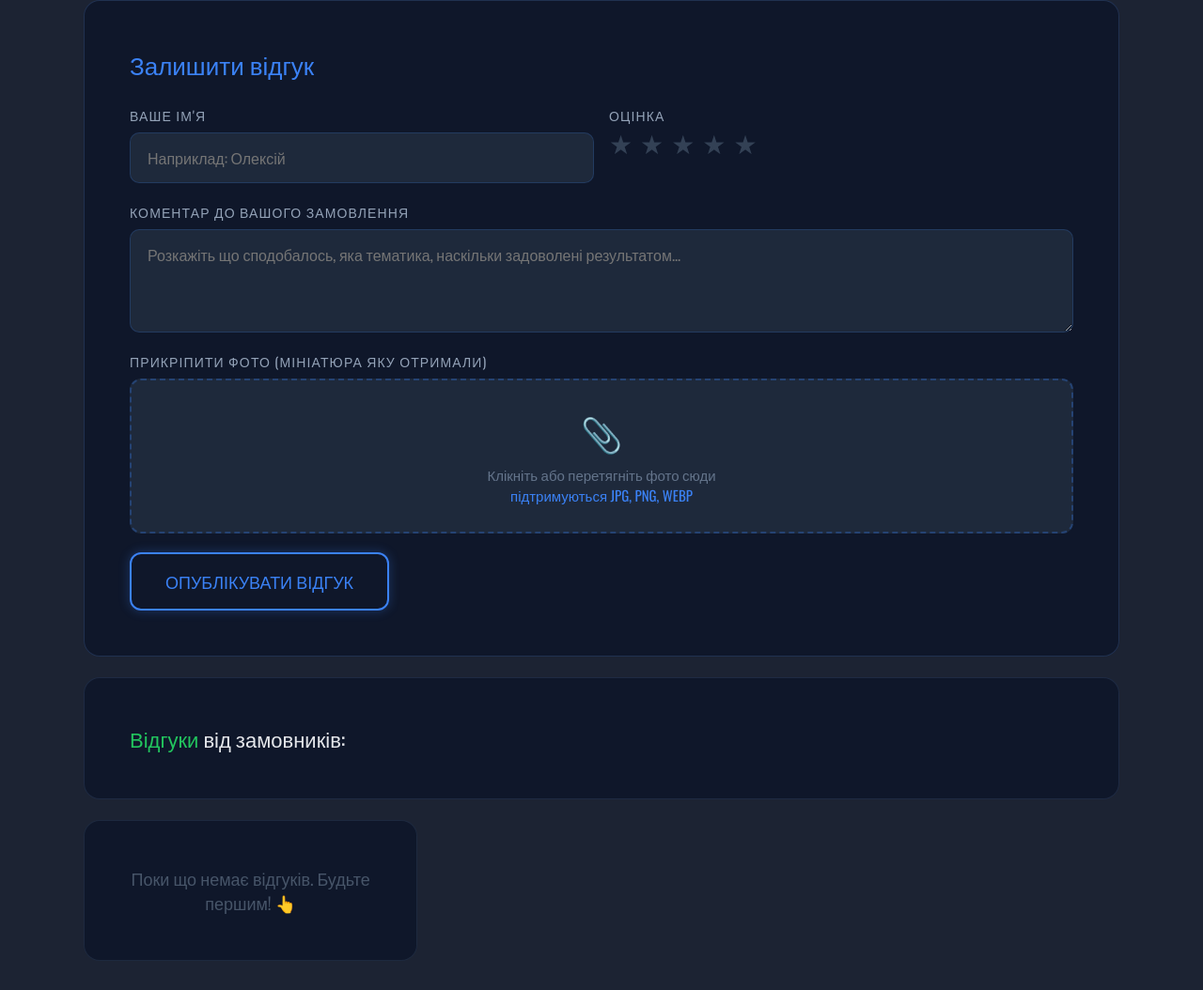
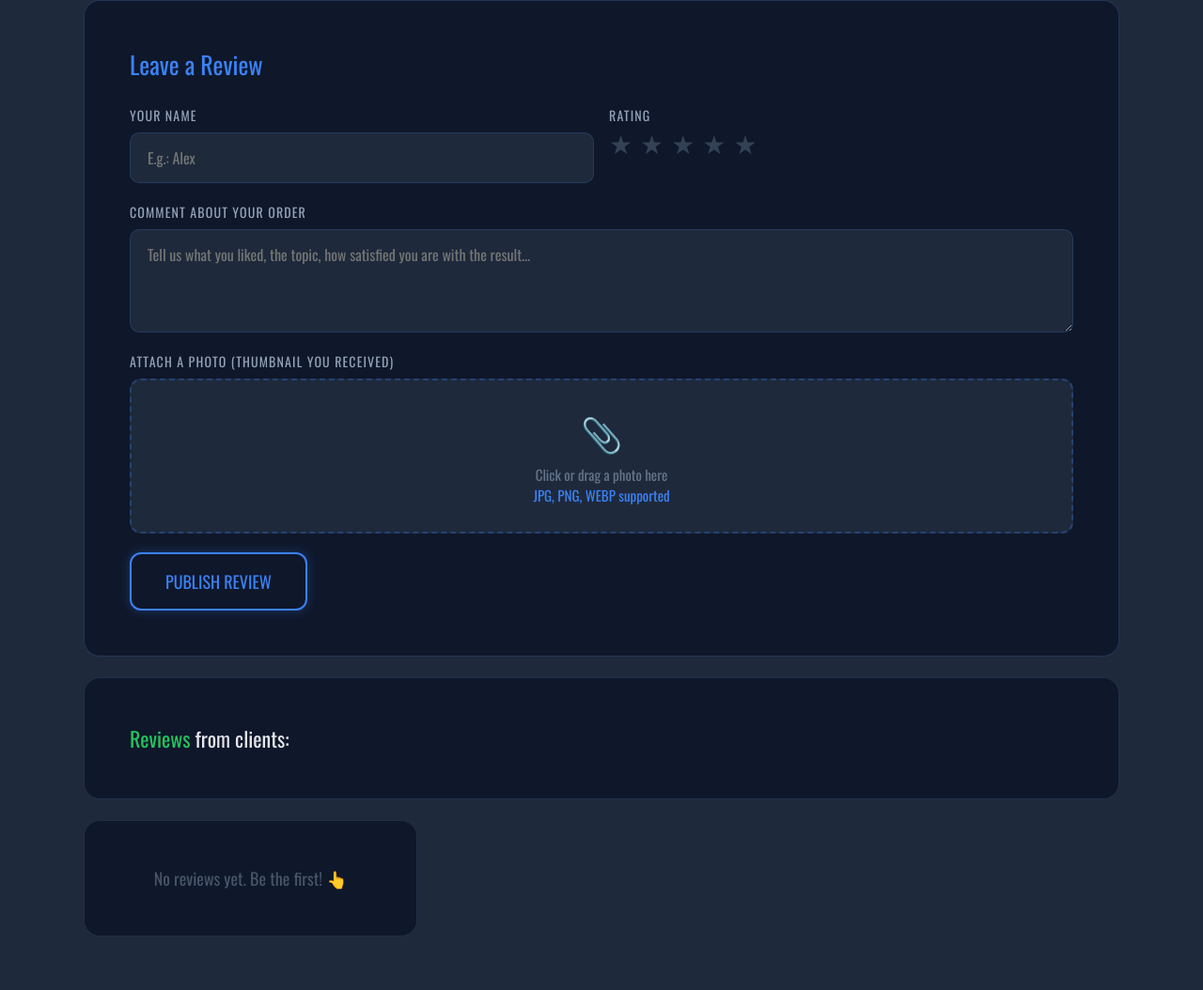
Before and after one commit to YTUaSav/reviews, a plain HTML site: page index.html in a window 1280 px wide. Shown: the part 192-1246 px from the top of the page at 94% size. After the commit the page ends 1220 px from the top, so only its background shows below. Drawn offline with nearby package versions, Linux system fonts and the light colour scheme.

Commit message:
Update index.html

```diff
--- a/index.html
+++ b/index.html
@@ -8,7 +8,7 @@
   *, *::before, *::after { box-sizing: border-box; margin: 0; padding: 0; }
 
   body {
-    background: #1C2333;
+    background: #1E293B;
     font-family: 'Oswald', sans-serif;
     color: #E5E7EB;
     min-height: 100vh;
@@ -296,20 +296,20 @@
 
   <!-- HEADER -->
   <div class="section-header">
-    <span style="color:#3B82F6;">Відгуки</span> клієнтів — <span style="color:#22C55E;">реальні роботи</span>, реальні <span style="color:#F59E0B;">враження</span>
+    <span style="color:#3B82F6;">Client Reviews</span> — <span style="color:#22C55E;">real work</span>, real <span style="color:#F59E0B;">impressions</span>
   </div>
 
   <!-- FORM -->
   <div class="form-card">
-    <div class="form-title">Залишити відгук</div>
+    <div class="form-title">Leave a Review</div>
 
     <div class="form-row">
       <div class="field-group">
-        <label class="field-label">Ваше ім'я</label>
-        <input class="field-input" id="rev-name" type="text" placeholder="Наприклад: Олексій">
+        <label class="field-label">Your Name</label>
+        <input class="field-input" id="rev-name" type="text" placeholder="E.g.: Alex">
       </div>
       <div class="field-group">
-        <label class="field-label">Оцінка</label>
+        <label class="field-label">Rating</label>
         <div class="stars-row" id="stars-row">
           <button class="star-btn" data-val="1">★</button>
           <button class="star-btn" data-val="2">★</button>
@@ -321,32 +321,32 @@
     </div>
 
     <div class="field-group">
-      <label class="field-label">Коментар до вашого замовлення</label>
-      <textarea class="field-textarea" id="rev-comment" placeholder="Розкажіть що сподобалось, яка тематика, наскільки задоволені результатом..."></textarea>
+      <label class="field-label">Comment about your order</label>
+      <textarea class="field-textarea" id="rev-comment" placeholder="Tell us what you liked, the topic, how satisfied you are with the result..."></textarea>
     </div>
 
     <div class="field-group">
-      <label class="field-label">Прикріпити фото (мініатюра яку отримали)</label>
+      <label class="field-label">Attach a photo (thumbnail you received)</label>
       <div class="upload-zone" id="upload-zone">
         <input type="file" id="rev-file" accept="image/*">
         <span class="upload-icon">📎</span>
-        <div class="upload-text">Клікніть або перетягніть фото сюди<br><span>підтримуються JPG, PNG, WEBP</span></div>
+        <div class="upload-text">Click or drag a photo here<br><span>JPG, PNG, WEBP supported</span></div>
         <img class="preview-img" id="preview-img" alt="preview">
       </div>
     </div>
 
-    <button class="submit-btn" id="submit-btn" onclick="submitReview()">ОПУБЛІКУВАТИ ВІДГУК</button>
-    <div class="success-msg" id="success-msg">✓ Дякуємо! Ваш відгук опубліковано.</div>
+    <button class="submit-btn" id="submit-btn" onclick="submitReview()">PUBLISH REVIEW</button>
+    <div class="success-msg" id="success-msg">✓ Thank you! Your review has been published.</div>
   </div>
 
   <!-- REVIEWS SECTION TITLE -->
   <div class="section-header" style="font-size:22px;">
-    <span style="color:#22C55E;">Відгуки</span> від замовників:
+    <span style="color:#22C55E;">Reviews</span> from clients:
   </div>
 
   <!-- REVIEWS GRID -->
   <div class="reviews-grid" id="reviews-grid">
-    <div class="no-reviews" id="no-reviews">Поки що немає відгуків. Будьте першим! 👆</div>
+    <div class="no-reviews" id="no-reviews">No reviews yet. Be the first! 👆</div>
   </div>
 
 </div>
@@ -413,7 +413,7 @@
     const noRev = document.getElementById('no-reviews');
 
     if (reviews.length === 0) {
-      grid.innerHTML = '<div class="no-reviews" id="no-reviews">Поки що немає відгуків. Будьте першим! 👆</div>';
+      grid.innerHTML = '<div class="no-reviews" id="no-reviews">No reviews yet. Be the first! 👆</div>';
       return;
     }
 
@@ -459,7 +459,7 @@
       comment,
       stars: selectedStars,
       image: imageBase64 || null,
-      date: new Date().toLocaleDateString('uk-UA', { day: 'numeric', month: 'long', year: 'numeric' })
+      date: new Date().toLocaleDateString('en-GB', { day: 'numeric', month: 'long', year: 'numeric' })
     };
 
     const reviews = loadReviews();
```
